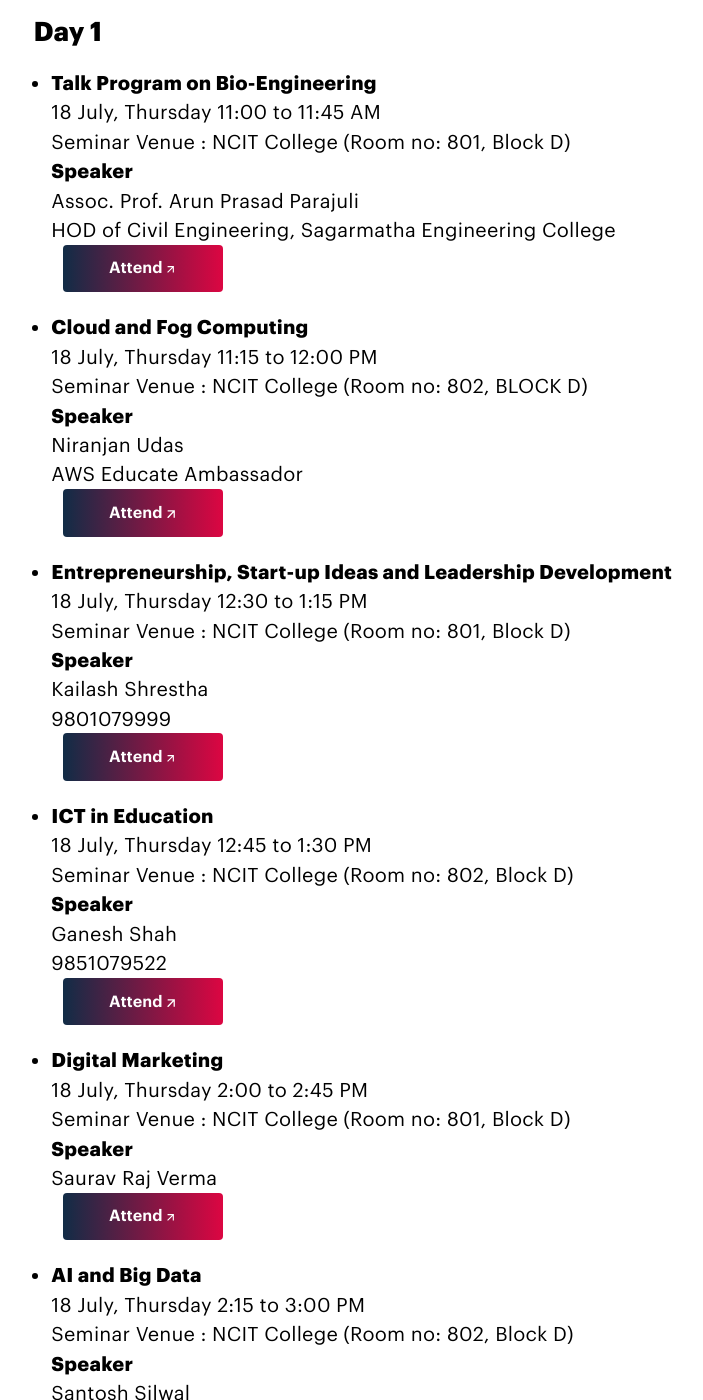
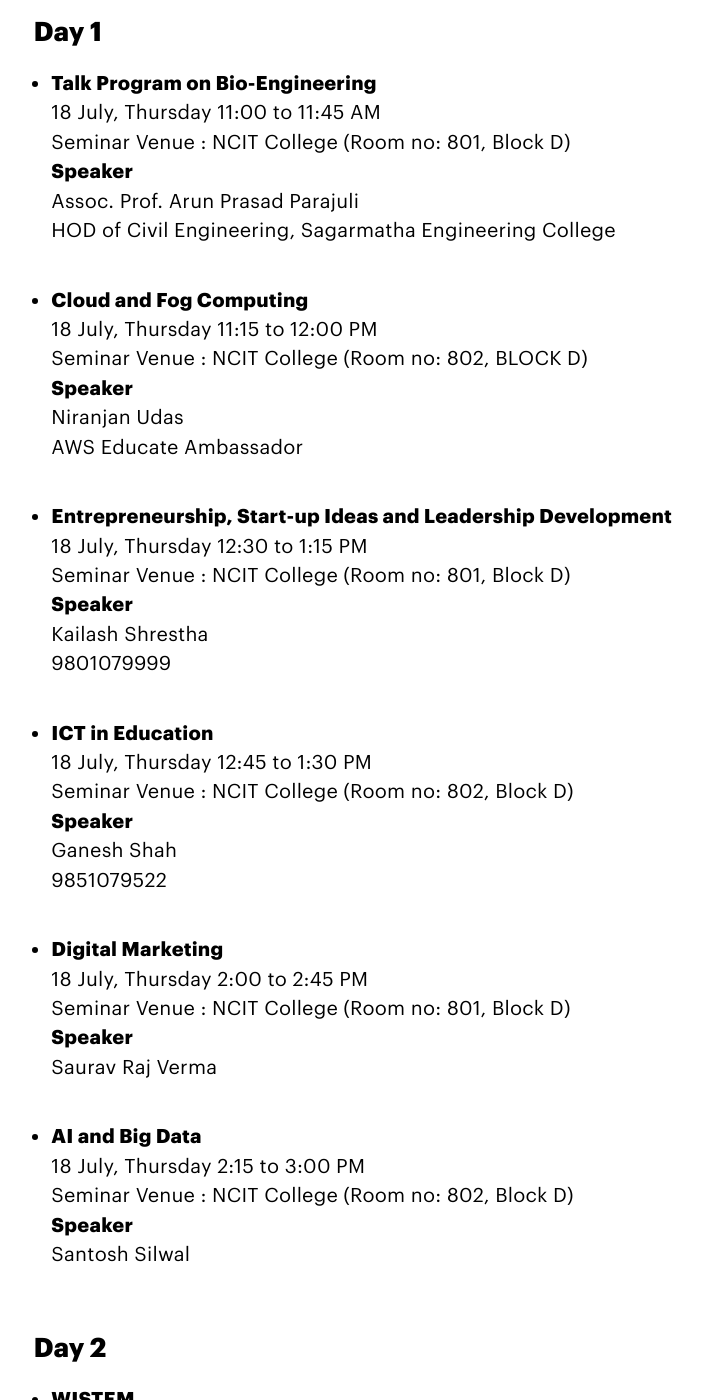
Before and after one commit to MegaMind98/dev, a Jekyll site: the page built from session.html, in a window 1280 px wide and 1400 px high, scrolled down 1905 px. Shown: the whole window, without its empty margins (268-971 px from the left). Built offline with Jekyll 4.4.1, drawn with Linux system fonts in a browser that asks for light colours.

Commit message:
Removes links for 18 july events

```diff
--- a/session.html
+++ b/session.html
@@ -65,7 +65,7 @@ permalink: /session/
             Assoc. Prof. Arun Prasad Parajuli<br/>
             HOD of Civil Engineering, Sagarmatha Engineering College<br/>
             </li>
-            <a href="https://docs.google.com/forms/d/e/1FAIpQLSeffKcMTYSQHpQQEMdDPm8mtjeS5GOn2UEwKPw8oucKsLNzCg/viewform?usp=sf_link" class="c-button c-button--margin c-button--gradient u-type-menu-text c-link--outbound" target="_blank">Attend</a>
+
             <br/>
             <br/>
 
@@ -78,7 +78,7 @@ permalink: /session/
             AWS Educate Ambassador<br/>
 
             </li>
-            <a href="https://docs.google.com/forms/d/e/1FAIpQLSeKXd8Hn8c9_W_M0_6JDe5DXv3h7DIXB8THLde-HDsexbXQyw/viewform?usp=sf_link" class="c-button c-button--margin c-button--gradient u-type-menu-text c-link--outbound" target="_blank">Attend</a>
+
             <br/>
             <br/>
 
@@ -91,7 +91,7 @@ permalink: /session/
             9801079999<br/>
 
             </li>
-            <a href="https://docs.google.com/forms/d/e/1FAIpQLSetcvu0w9WarFZHuRAa1bTA7CCEi0kJMIcvxNSj1FTv65yaYQ/viewform?usp=sf_link" class="c-button c-button--margin c-button--gradient u-type-menu-text c-link--outbound" target="_blank">Attend</a>
+
             <br/>
             <br/>
 
@@ -103,7 +103,7 @@ permalink: /session/
             9851079522<br/>
 
             </li>
-            <a href="https://docs.google.com/forms/d/e/1FAIpQLSdLU8xEXY6BGzzvrKlXR1FfTkGMVhAYY_wYb75Vfe_izmaW1w/viewform?usp=sf_link" class="c-button c-button--margin c-button--gradient u-type-menu-text c-link--outbound" target="_blank">Attend</a>
+
             <br/>
             <br/>
 
@@ -115,7 +115,7 @@ permalink: /session/
             Saurav Raj Verma<br/>
 
             </li>
-            <a href="https://docs.google.com/forms/d/e/1FAIpQLSc-hJEXyz6M1Sq0s8wJcHcHeMEHNK-5pUc9CoCBuWZCCCnD6g/viewform?usp=sf_link" class="c-button c-button--margin c-button--gradient u-type-menu-text c-link--outbound" target="_blank">Attend</a>
+
             <br/>
             <br/>
 
@@ -127,7 +127,7 @@ permalink: /session/
             Santosh Silwal<br/>
 
             </li>
-            <a href="https://docs.google.com/forms/d/e/1FAIpQLScnLdpsR0ZkhhKi1qSZXrGzEwDUG3xP3rU2cvCBxuXdOgsMkA/viewform?usp=sf_link" class="c-button c-button--margin c-button--gradient u-type-menu-text c-link--outbound" target="_blank">Attend</a>
+
             <br/>
             <br/>
 
@@ -287,7 +287,7 @@ permalink: /session/
             <strong>Speaker</strong><br/>
             Mahesh Dhakal<br/>
             </li>
-            <a href="https://docs.google.com/forms/d/e/1FAIpQLSe4wmb60uRy9EHHwofZuBIv1RH81mZ0v2qAPtqPgfFGO2dcaw/viewform?usp=sf_link" class="c-button c-button--margin c-button--gradient u-type-menu-text c-link--outbound" target="_blank">Attend</a>
+
             <br/>
             <br/>
 
@@ -299,7 +299,7 @@ permalink: /session/
             <strong>Speaker</strong><br/>
             Narayan Koirala<br/>
             </li>
-            <a href="https://docs.google.com/forms/d/e/1FAIpQLSemlIFUSy7omF6OVcj5-u2es2YYnXsAhQl6FPdPJQAhe9JxLg/viewform?usp=sf_link" class="c-button c-button--margin c-button--gradient u-type-menu-text c-link--outbound" target="_blank">Attend</a>
+
             <br/>
             <br/>
 
```
